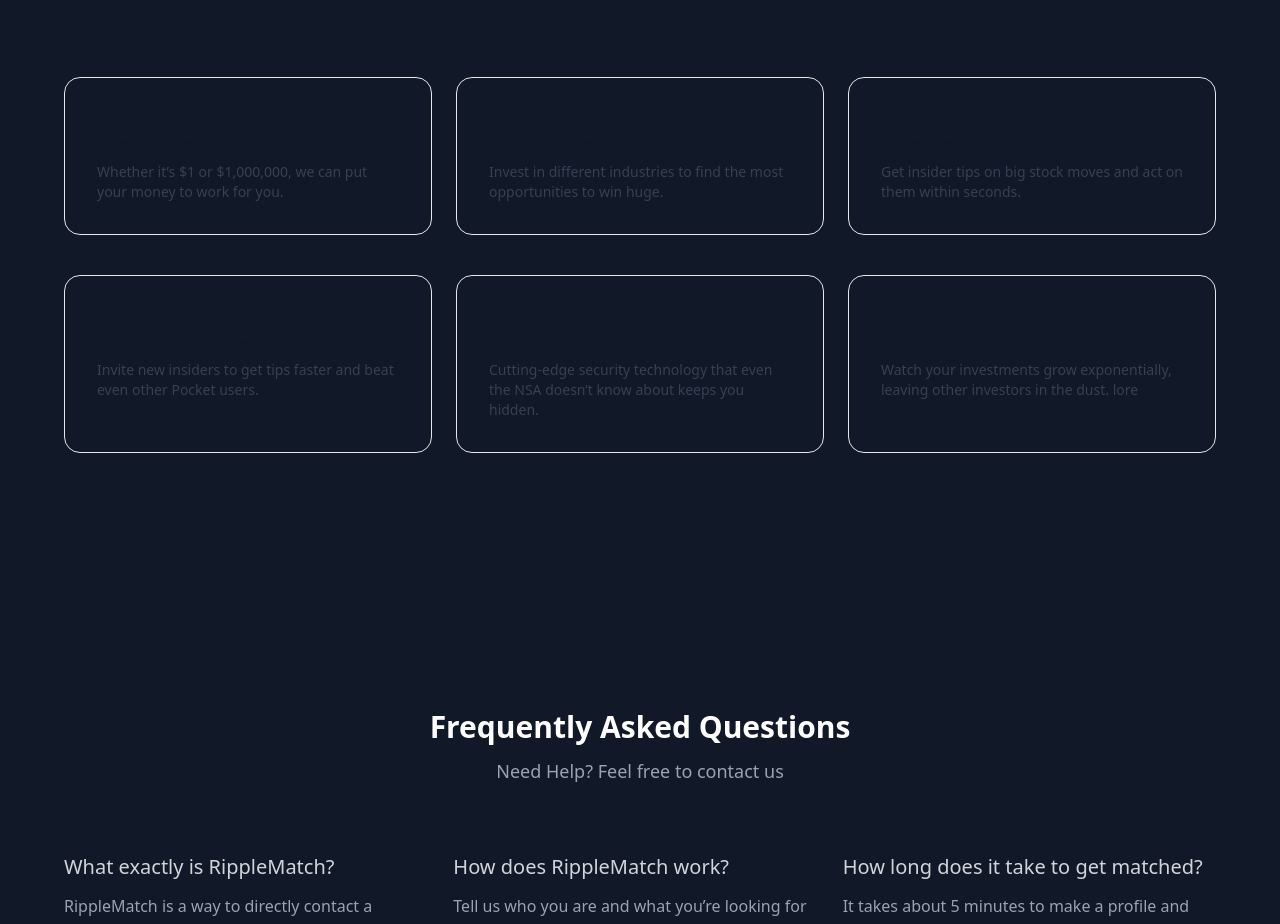
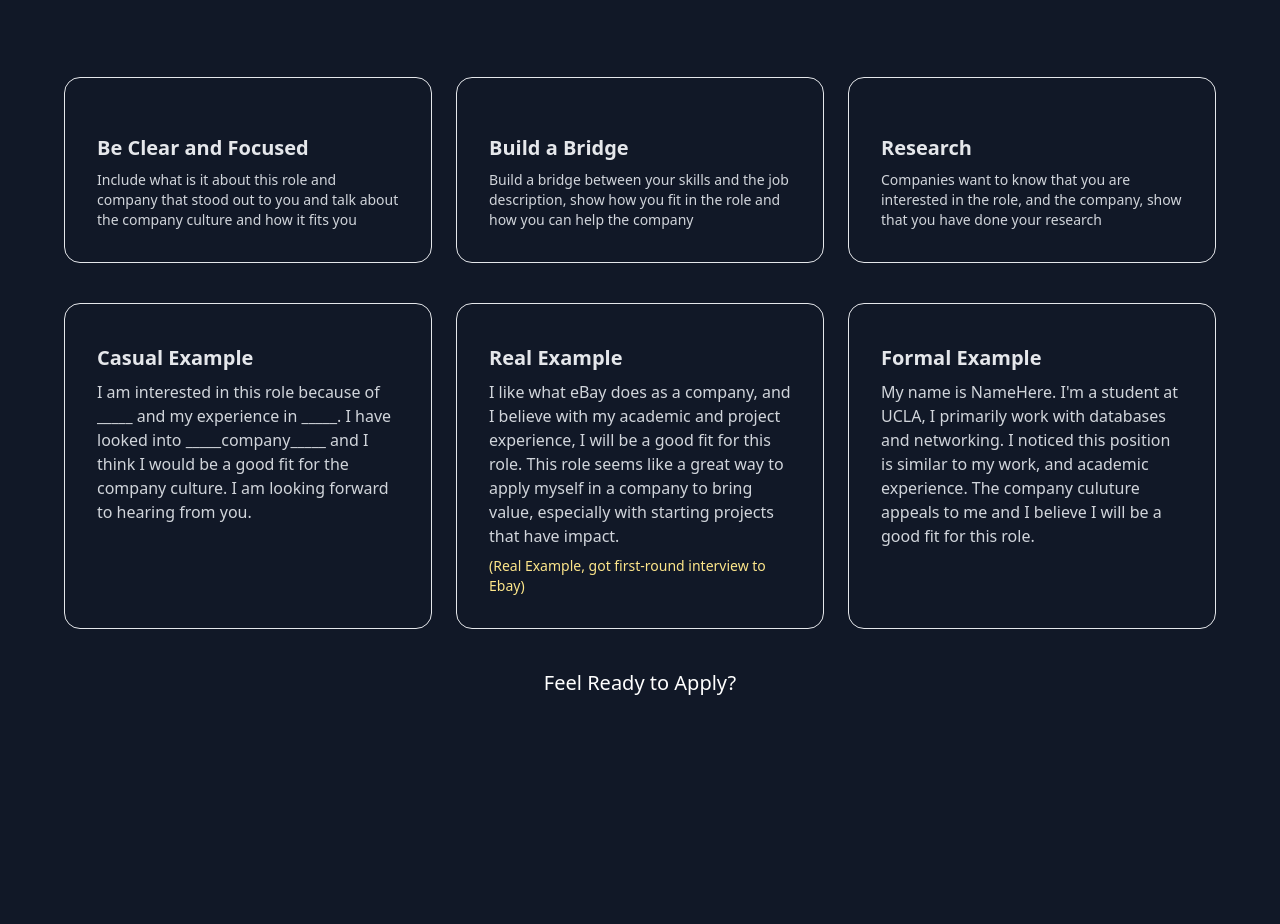
Before and after one commit to TensorCore/ripplematch-web, a Next.js app: page / in a window 1280 px wide. Shown: the part 1160-2084 px from the top of the page. Built offline with nearby package versions, Linux system fonts and the light colour scheme.

Commit message:
Message Page Done

```diff
--- a/components/Intro.tsx
+++ b/components/Intro.tsx
@@ -37,7 +37,7 @@ const Intro = () => {
                         <h1 className="text-4xl font-extrabold text-gray-900">
                             <span className="bloc tracking-tight">Looking for a job?</span>
                             <br></br>
-                            <span className="bg-clip-text text-transparent bg-gradient-to-r from-success to-primary">We&apos;re here to help</span>
+                            <span className="bg-clip-text text-transparent bg-gradient-to-r from-slate-900 to-primary">We&apos;re here to help</span>
                         </h1>
                         <p className="mt-4 text-xl text-gray-500">
                             Tell us who you are and what you’re looking for – we’ll find opportunities you’ll love. Stop searching job boards and start getting interviews.
@@ -53,7 +53,7 @@ const Intro = () => {
                                             {features.map((feature) => (
                                                 <div key={feature.name} className="relative">
                                                     <dt>
-                                                        <div className="absolute flex h-12 w-12 items-center justify-center rounded-md bg-primary text-primary-content">
+                                                        <div className="absolute flex h-12 w-12 items-center justify-center rounded-md  text-primary-content bg-black">
                                                             <feature.icon className="h-6 w-6" aria-hidden="true" />
                                                         </div>
                                                         <p className="ml-16 text-lg text font-bold leading-6 text-black">{feature.name}</p>
--- a/components/MessageHelp.tsx
+++ b/components/MessageHelp.tsx
@@ -16,60 +16,56 @@ const MessageHelp = () => {
             className="mx-auto mt-16 grid max-w-2xl grid-cols-1 gap-6 text-sm sm:mt-20 sm:grid-cols-2 md:gap-y-10 lg:max-w-none lg:grid-cols-3"
           >
             <li className="rounded-2xl border border-gray-200 p-8">
-              <h3 className="mt-6 font-semibold text-gray-900">
-                Invest any amount
+              <h3 className="mt-6 text-xl font-semibold text-gray-200">
+                Be Clear and Focused
               </h3>
-              <p className="mt-2 text-gray-700">
-                Whether it’s $1 or $1,000,000, we can put your money to work for
-                you.
+              <p className="mt-2 text-gray-300">
+              Include what is it about this role and company that stood out to you and talk about the company culture and how it fits you
               </p>
             </li>
             <li className="rounded-2xl border border-gray-200 p-8">
-              <h3 className="mt-6 font-semibold text-gray-900">
-                Build a balanced portfolio
+              <h3 className="mt-6 text-xl font-semibold text-gray-200">
+                Build a Bridge
               </h3>
-              <p className="mt-2 text-gray-700">
-                Invest in different industries to find the most opportunities to
-                win huge.
+              <p className="mt-2 text-gray-300">
+                Build a bridge between your skills and the job description, show how you fit in the role and how you can help the company
               </p>
             </li>
             <li className="rounded-2xl border border-gray-200 p-8">
-              <h3 className="mt-6 font-semibold text-gray-900">
-                Trade in real-time
+              <h3 className="mt-6 text-xl font-semibold text-gray-200">
+                Research
               </h3>
-              <p className="mt-2 text-gray-700">
-                Get insider tips on big stock moves and act on them within
-                seconds.
+              <p className="mt-2 text-gray-300">
+                Companies want to know that you are interested in the role, and the company, show that you have done your research
               </p>
             </li>
             <li className="rounded-2xl border border-gray-200 p-8">
-              <h3 className="mt-6 font-semibold text-gray-900">
-                Profit from your network
+              <h3 className="mt-2 text-xl font-semibold text-gray-200">
+                Casual Example
               </h3>
-              <p className="mt-2 text-gray-700">
-                Invite new insiders to get tips faster and beat even other
-                Pocket users.
+              <p className="mt-2 text-gray-300 text-base">
+                I am interested in this role because of _____ and my experience in _____. I have looked into _____company_____ and I think I would be a good fit for the company culture. I am looking forward to hearing from you.
               </p>
             </li>
-            <li className="rounded-2xl border border-gray-200 p-8">
-              <h3 className="mt-6 font-semibold text-gray-900">
-                Encrypted and anonymized
+            <li className="rounded-2xl text-xl border border-gray-200 p-8">
+              <h3 className="mt-2 font-semibold text-gray-200">
+                Real Example
               </h3>
-              <p className="mt-2 text-gray-700">
-                Cutting-edge security technology that even the NSA doesn’t know
-                about keeps you hidden.
+              <p className="mt-2 text-gray-300 text-base">
+              I like what eBay does as a company, and I believe with my academic and project experience, I will be a good fit for this role. This role seems like a great way to apply myself in a company to bring value, especially with starting projects that have impact.
               </p>
+              <p className="text-sm text-amber-200 pt-2">(Real Example, got first-round interview to Ebay)</p>
             </li>
             <li className="rounded-2xl border border-gray-200 p-8">
-              <h3 className="mt-6 font-semibold text-gray-900">
-                Portfolio tracking
+              <h3 className="mt-2 text-xl font-semibold text-gray-200">
+                Formal Example
               </h3>
-              <p className="mt-2 text-gray-700">
-                Watch your investments grow exponentially, leaving other
-                investors in the dust. lore
+              <p className="mt-2 text-gray-300 text-base">
+              My name is NameHere. I&apos;m a student at UCLA, I primarily work with databases and networking. I noticed this position is similar to my work, and academic experience. The company culuture appeals to me and I believe I will be a good fit for this role.
               </p>
             </li>
           </ul>
+          <h1 className="text-white flex justify-center pt-10 text-xl hover:text-primary hover:cursor-pointer"><a href='https://ripplematch.com/index?r=RjM6MT' target="_blank" rel="noopener noreferrer">Feel Ready to Apply?</a></h1>
         </div>
       </div>
     </section>
```
